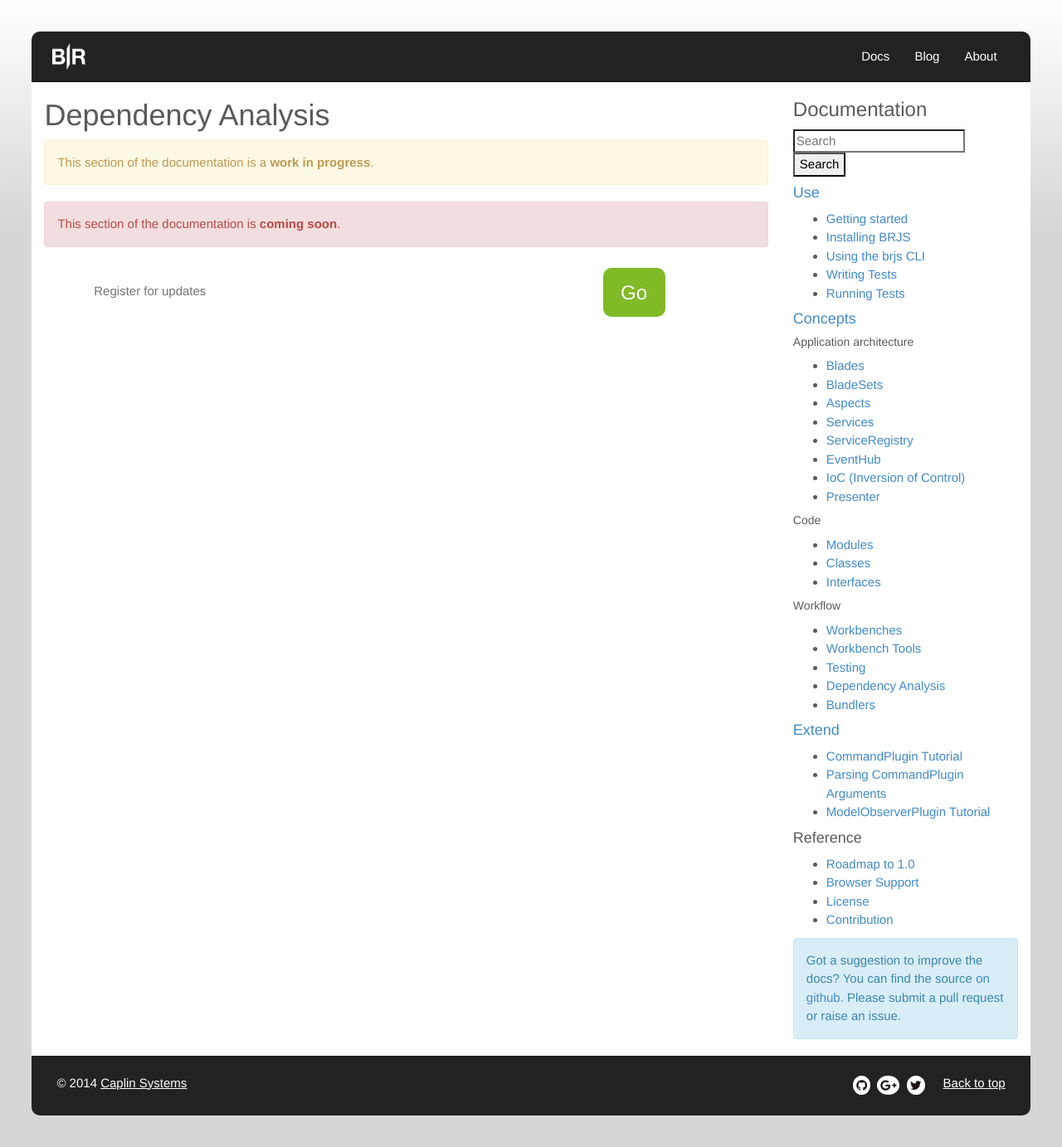
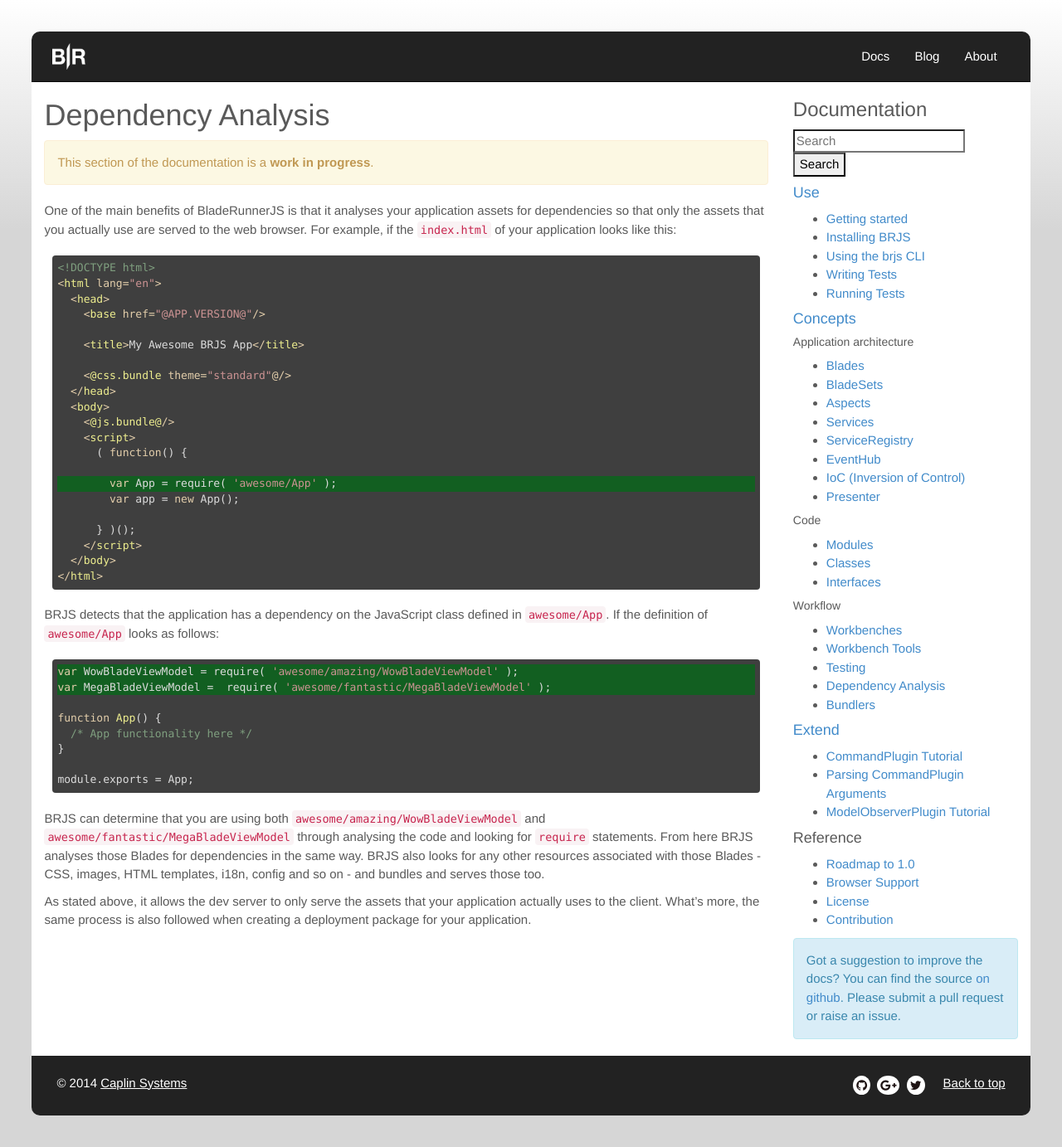
Before and after one commit to BladeRunnerJS/brjs-site, a Jekyll site: the page built from docs/concepts/dependency_analysis.md, in a window 1280 px wide. Shown: the whole page at 83% size. Built offline with Jekyll 4.4.1, drawn with Linux system fonts in a browser that asks for light colours; nearby versions of some CDN libraries; Markdown is read by kramdown in place of the engine named in the settings.

Commit message:
detail text updates some doc changes

````diff
--- a/docs/concepts/dependency_analysis.md
+++ b/docs/concepts/dependency_analysis.md
@@ -4,4 +4,49 @@ title: Dependency Analysis
 permalink: /docs/concepts/dependency_analysis/
 ---
 
-{% include docs/coming_soon.html %}
+One of the main benefits of BladeRunnerJS is that it analyses your application assets for dependencies so that only the assets that you actually use are served to the web browser. For example, if the `index.html` of your application looks like this:
+
+```html
+<!DOCTYPE html>
+<html lang="en">
+  <head>
+    <base href="@APP.VERSION@"/>
+
+    <title>My Awesome BRJS App</title>
+
+    <@css.bundle theme="standard"@/>
+  </head>
+  <body>
+    <@js.bundle@/>
+    <script>
+      ( function() {
+
+        /*** new code ***/
+        var App = require( 'awesome/App' );
+        /*** end of new code ***/
+        var app = new App();
+
+      } )();
+    </script>
+  </body>
+</html>
+```
+
+BRJS detects that the application has a dependency on the JavaScript class defined in `awesome/App`. If the definition of `awesome/App` looks as follows:
+
+```javascript
+/*** new code ***/
+var WowBladeViewModel = require( 'awesome/amazing/WowBladeViewModel' );
+var MegaBladeViewModel =  require( 'awesome/fantastic/MegaBladeViewModel' );
+/*** end of new code ***/
+
+function App() {
+  /* App functionality here */
+}
+
+module.exports = App;
+```
+
+BRJS can determine that you are using both `awesome/amazing/WowBladeViewModel` and `awesome/fantastic/MegaBladeViewModel` through analysing the code and looking for `require` statements. From here BRJS analyses those Blades for dependencies in the same way. BRJS also looks for any other resources associated with those Blades - CSS, images, HTML templates, i18n, config and so on - and bundles and serves those too.
+
+As stated above, it allows the dev server to only serve the assets that your application actually uses to the client. What's more, the same process is also followed when creating a deployment package for your application.
````
Also changed, not shown: about/index.md (+1 -1 lines), docs/concepts/apsects.md (+2 -0 lines), index.html (+6 -6 lines), docs/concepts/img/aspects.png (added).
